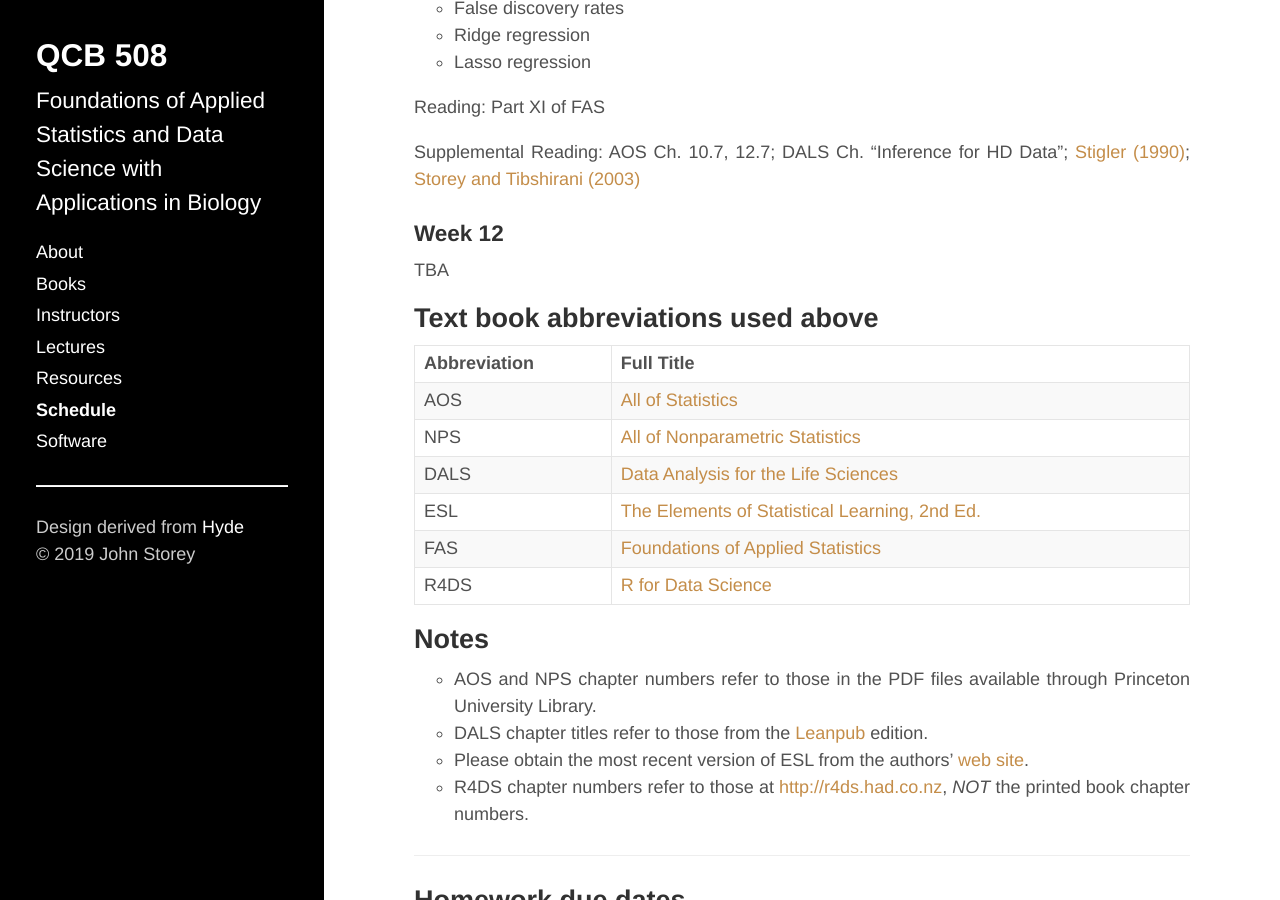
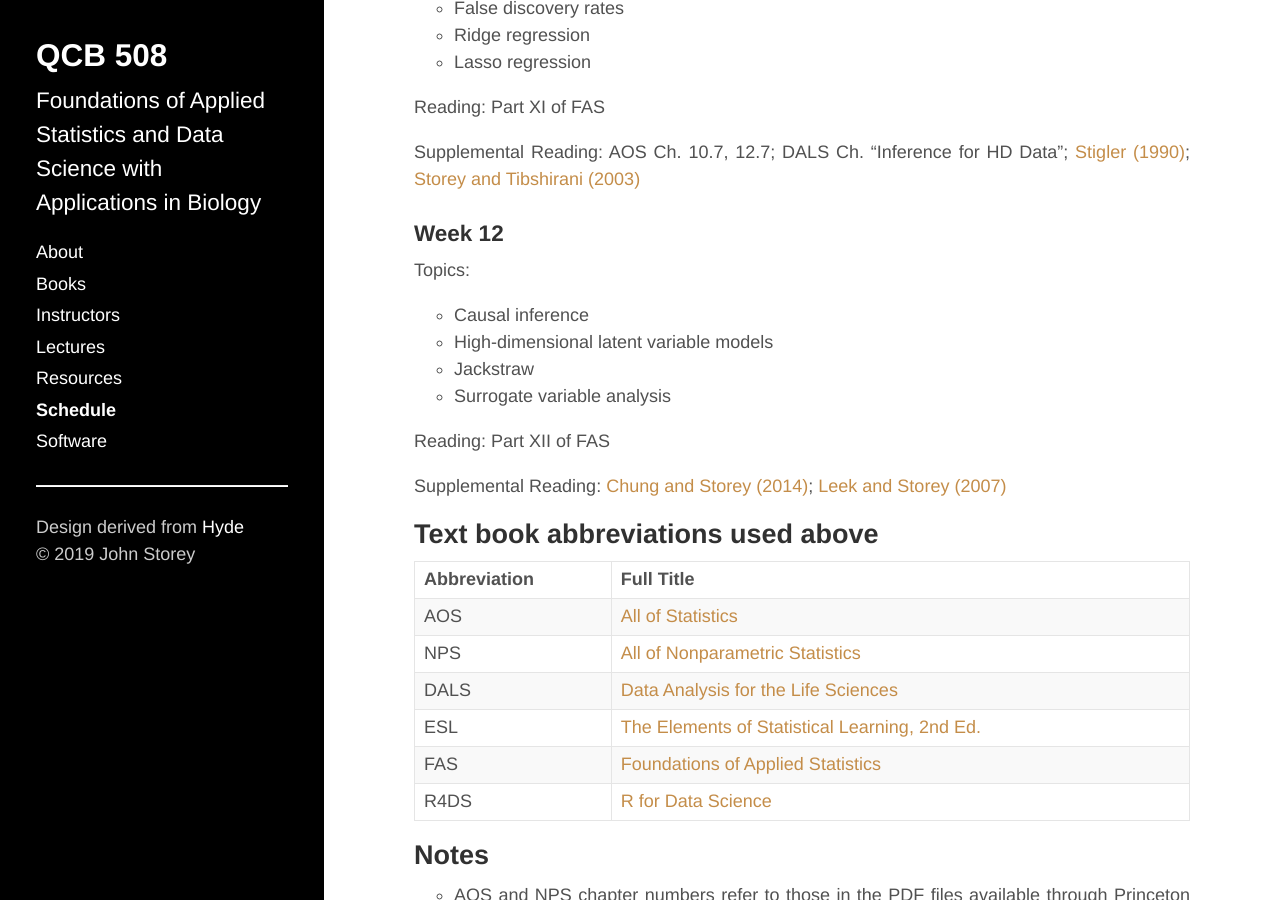
Before and after one commit to jdstorey/asdscourse2019, a Jekyll site: the page built from docs/schedule.md, in a window 1280 px wide and 900 px high, scrolled down 4126 px. Built offline with Jekyll 4.4.1, drawn with Linux system fonts in a browser that asks for light colours.

Commit message:
week 12 reading

```diff
--- a/docs/schedule.md
+++ b/docs/schedule.md
@@ -178,8 +178,16 @@ Supplemental Reading: AOS Ch. 10.7, 12.7; DALS Ch. "Inference for HD Data"; [Sti
 
 ### Week 12
 
-TBA
+Topics:
 
+- Causal inference
+- High-dimensional latent variable models
+- Jackstraw
+- Surrogate variable analysis
+
+Reading: Part XII of FAS
+
+Supplemental Reading: [Chung and Storey (2014)](https://dx.doi.org/10.1093/bioinformatics/btu674); [Leek and Storey (2007)](http://journals.plos.org/plosgenetics/article?id=10.1371/journal.pgen.0030161)
 
 ## Text book abbreviations used above
 
```
